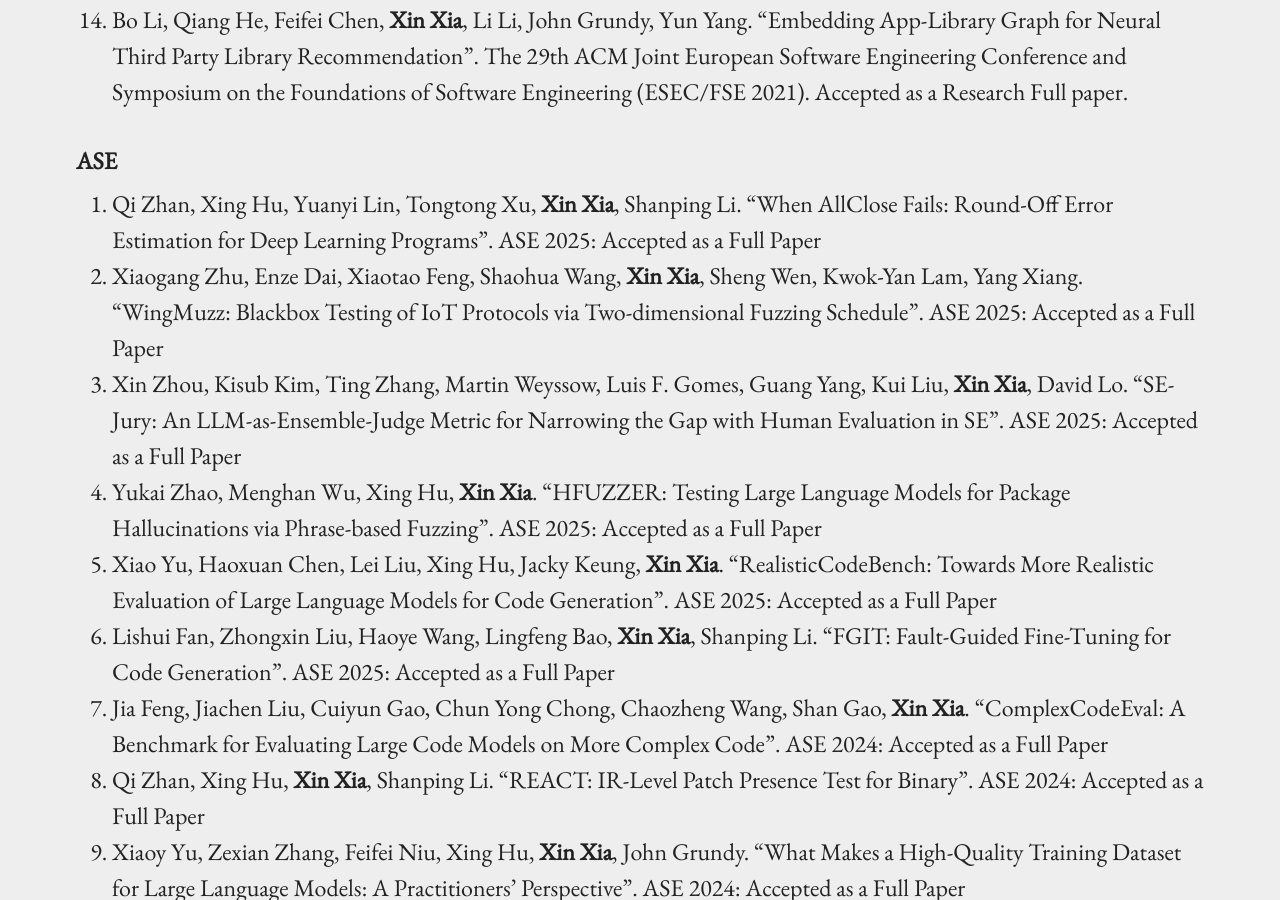
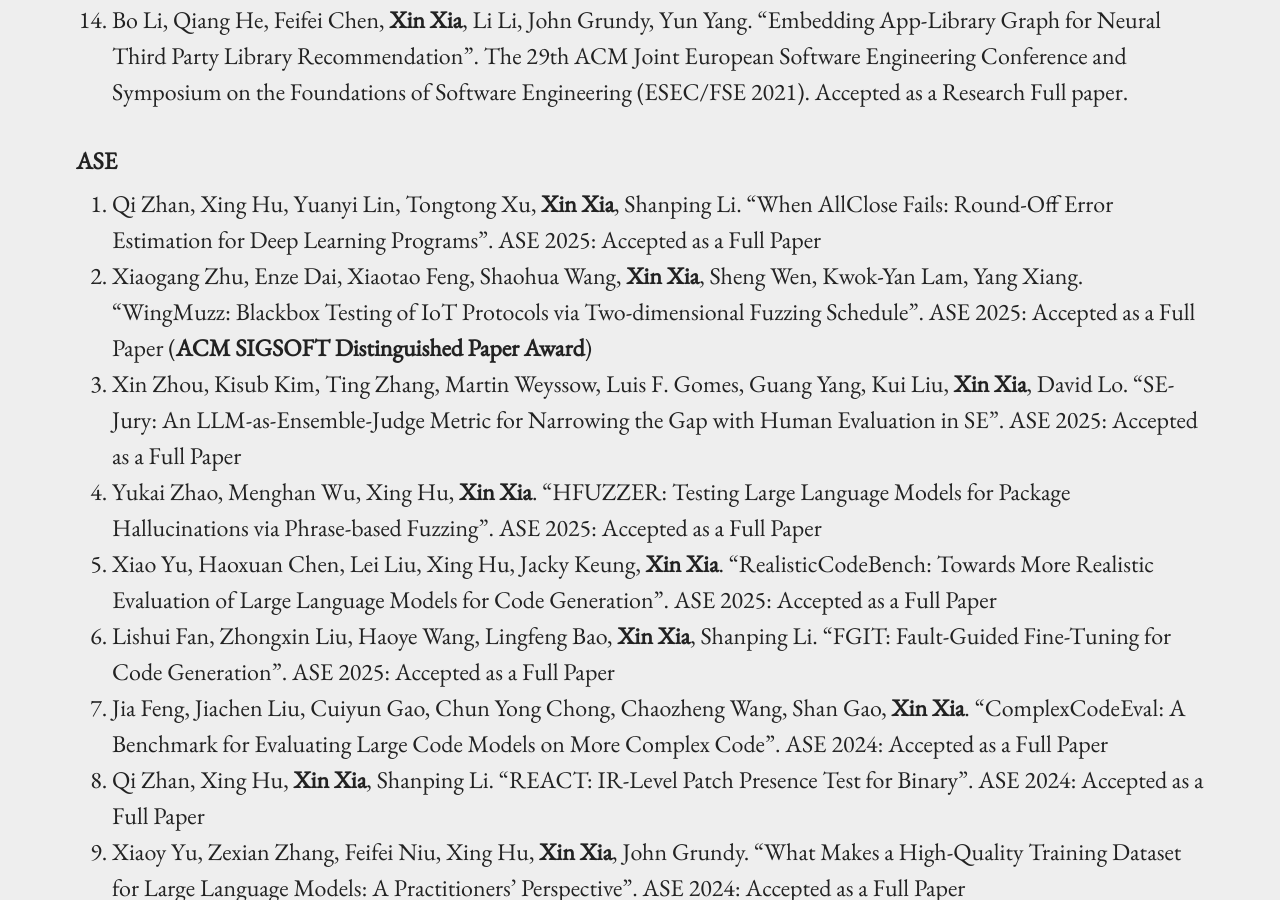
Before and after one commit to xin-xia/xin-xia.github.io, a Jekyll site: the page built from index.md, in a window 1280 px wide and 900 px high, scrolled down 14969 px. Built offline with Jekyll 4.4.1, drawn with Linux system fonts in a browser that asks for light colours.

Commit message:
Update index.md

```diff
--- a/index.md
+++ b/index.md
@@ -207,7 +207,7 @@ Case Study of Code Clone Detection and Defect Prediction". IEEE Transactions on
 
 #### ASE
 1. Qi Zhan, Xing Hu, Yuanyi Lin, Tongtong Xu, <strong>Xin Xia</strong>, Shanping Li.  "When AllClose Fails: Round-Off Error Estimation for Deep Learning Programs". ASE 2025: Accepted as a Full Paper <br />
-1. Xiaogang Zhu,  Enze Dai, Xiaotao Feng, Shaohua Wang, <strong>Xin Xia</strong>, Sheng Wen, Kwok-Yan Lam, Yang Xiang. "WingMuzz: Blackbox Testing of IoT Protocols via Two-dimensional Fuzzing Schedule". ASE 2025: Accepted as a Full Paper <br />
+1. Xiaogang Zhu,  Enze Dai, Xiaotao Feng, Shaohua Wang, <strong>Xin Xia</strong>, Sheng Wen, Kwok-Yan Lam, Yang Xiang. "WingMuzz: Blackbox Testing of IoT Protocols via Two-dimensional Fuzzing Schedule". ASE 2025: Accepted as a Full Paper (<strong>ACM SIGSOFT Distinguished Paper Award</strong>) <br />
 1. Xin Zhou, Kisub Kim, Ting Zhang, Martin Weyssow, Luis F. Gomes, Guang Yang, Kui Liu, <strong>Xin Xia</strong>, David Lo. "SE-Jury: An LLM-as-Ensemble-Judge Metric for Narrowing the Gap with Human Evaluation in SE". ASE 2025: Accepted as a Full Paper <br />
 1. Yukai Zhao, Menghan Wu, Xing Hu, <strong>Xin Xia</strong>. "HFUZZER: Testing Large Language Models for Package Hallucinations via Phrase-based Fuzzing". ASE 2025: Accepted as a Full Paper <br />
 1. Xiao Yu, Haoxuan Chen, Lei Liu, Xing Hu, Jacky Keung, <strong>Xin Xia</strong>.  "RealisticCodeBench: Towards More Realistic Evaluation of Large Language Models for Code Generation". ASE 2025: Accepted as a Full Paper <br />
```
